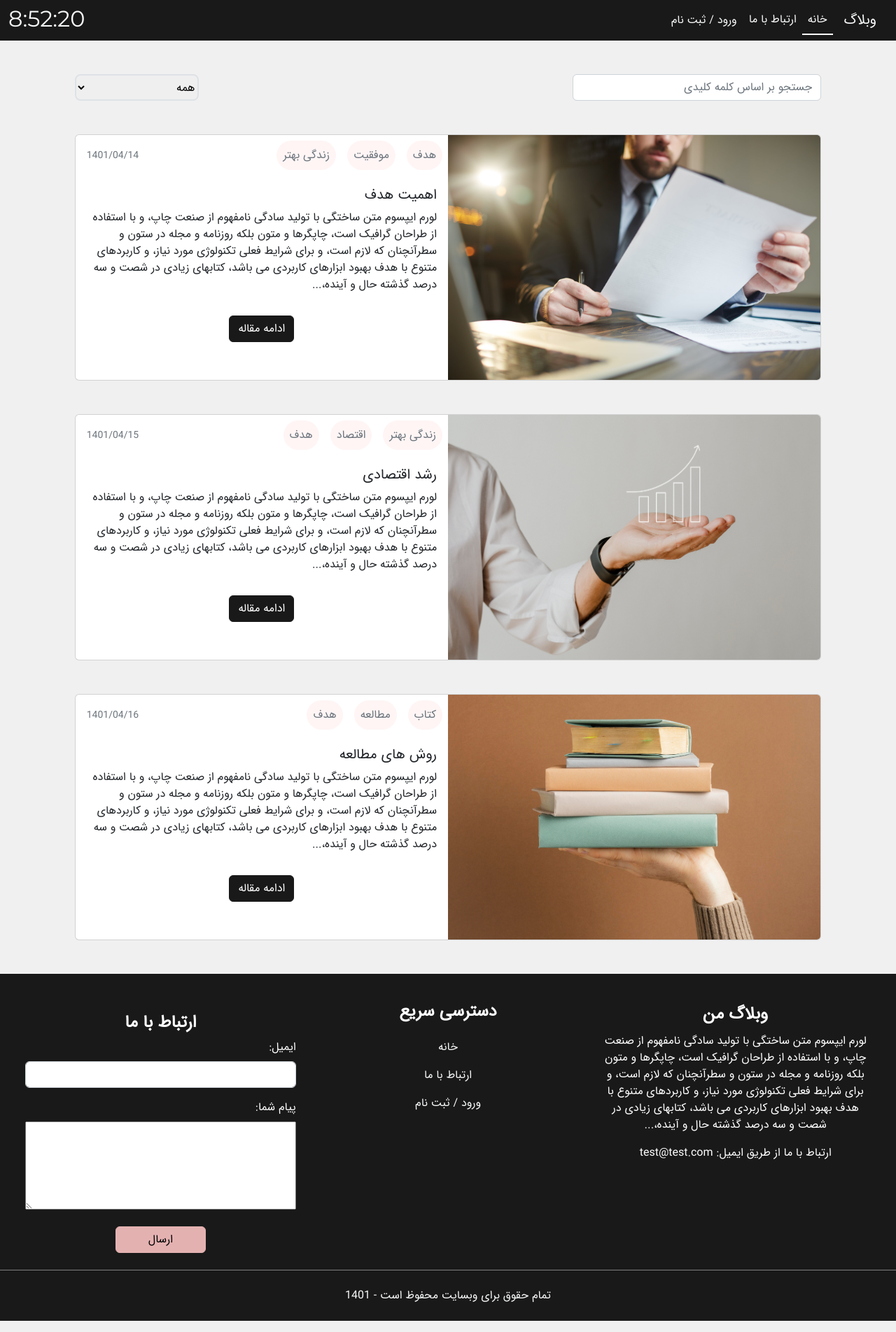
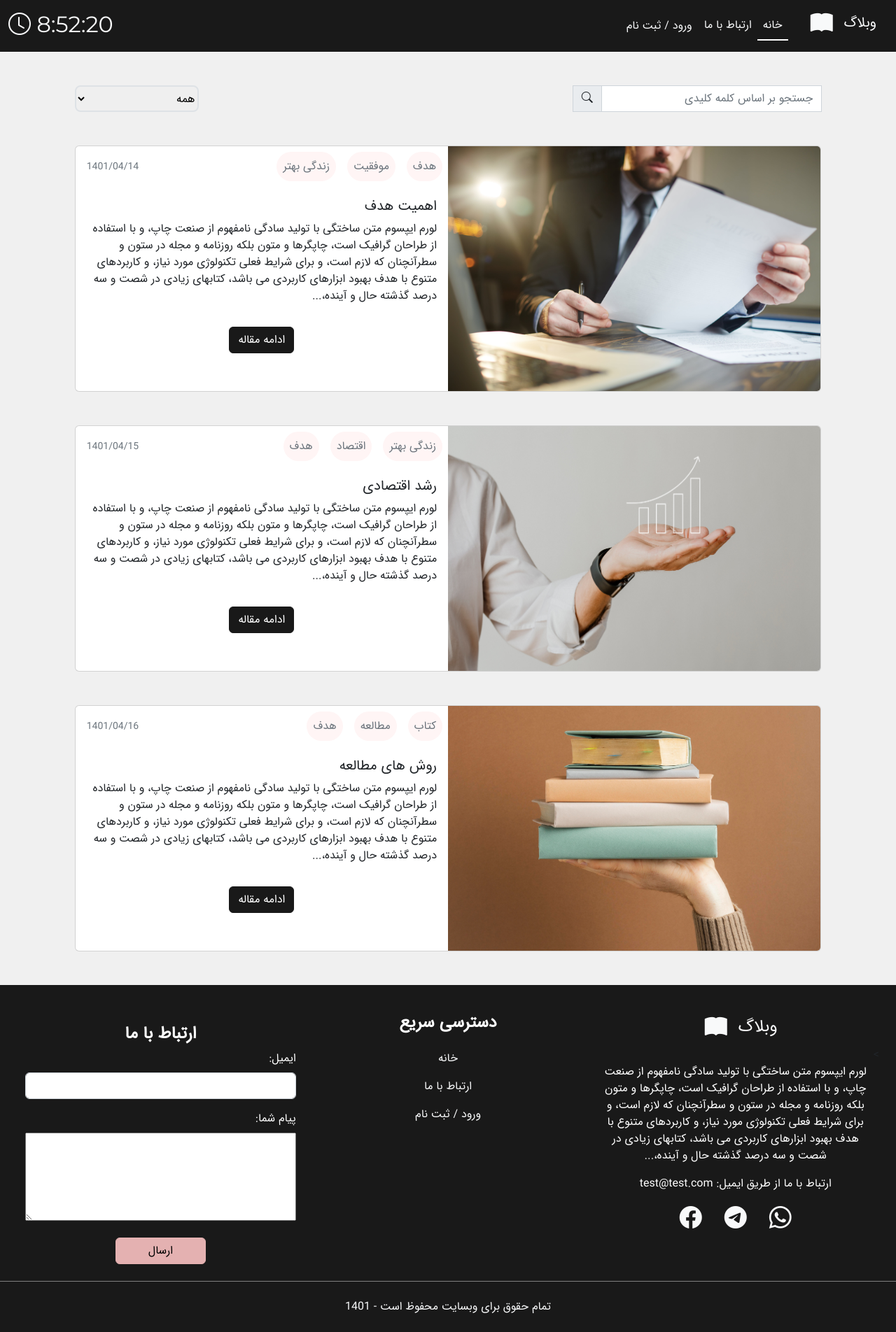
Before and after one commit to AliKarimNemati/weblog, a Vue app: page / in a window 1280 px wide. Shown: the whole page at 70% size. Built offline with nearby package versions, Linux system fonts and the light colour scheme.

Commit message:
icons added

```diff
--- a/public/index.html
+++ b/public/index.html
@@ -7,6 +7,7 @@
     <link rel="icon" href="<%= BASE_URL %>favicon.ico">
     <link rel="stylesheet" href="/css/bootstrap.rtl.min.css">
     <link rel="stylesheet" href="css/main.min.css">
+    <link rel="stylesheet" href="https://cdn.jsdelivr.net/npm/bootstrap-icons@1.9.1/font/bootstrap-icons.css">
     <title><%= htmlWebpackPlugin.options.title %></title>
   </head>
   <body>
--- a/src/App.vue
+++ b/src/App.vue
@@ -4,7 +4,6 @@
   <Navbar />
   <router-view />
   <Footer />
-
 </template>
 
 <script>
--- a/src/components/Clock.vue
+++ b/src/components/Clock.vue
@@ -1,5 +1,6 @@
 <template>
-  <h2 class="clock text-light m-0">{{ clock }}</h2>
+  <h2 class="clock text-light m-0">{{ clock }} <i class="bi bi-clock"></i>
+</h2>
 </template>
 
 <script>
--- a/src/components/Footer.vue
+++ b/src/components/Footer.vue
@@ -4,9 +4,18 @@
       <div class="col-md-4 col-12">
         <div class="row">
           <router-link
-            class="text-decoration-none fw-bold fs-4 text-white text-center mb-2"
+            class="
+              navbar-brand
+              link-light
+              d-flex
+              align-items-center
+              justify-content-center
+            "
             to="/"
-            >وبلاگ من</router-link
+          >
+            <p class="fs-4 mb-2">وبلاگ</p>
+            <i class="bi bi-book-fill fs-2 ms-3"></i>
+          </router-link>
           >
         </div>
         <div>
@@ -23,6 +32,11 @@
               >test@test.com
             </a>
           </p>
+          <div class="text-center">
+            <a href="#"><i class="bi bi-whatsapp fs-2 link-light ms-3"></i></a>
+            <a href="#"><i class="bi bi-telegram fs-2 link-light ms-3"></i></a>
+            <a href="#"><i class="bi bi-facebook fs-2 link-light ms-3"></i></a>
+          </div>
         </div>
       </div>
       <div class="col-md-4 col-12 text-center">
@@ -50,7 +64,9 @@
         </nav>
       </div>
       <div class="col-md-4 col-12">
-        <h4 class="fw-bold fs-4 text-white text-center mb-2 mt-3">ارتباط با ما</h4>
+        <h4 class="fw-bold fs-4 text-white text-center mb-2 mt-3">
+          ارتباط با ما
+        </h4>
         <form id="contact-us" @submit.prevent="handleSubmit">
           <div
             class="
--- a/src/components/LoginRegister.vue
+++ b/src/components/LoginRegister.vue
@@ -63,6 +63,9 @@
                   required
                   v-model="lUserName"
                 />
+                <span class="input-group-text" id="addon-wrapping"
+                  ><i class="bi bi-person-fill"></i>
+                </span>
               </div>
               <div class="input-group mb-3" dir="ltr">
                 <input
@@ -75,6 +78,9 @@
                   required
                   v-model="lPassword"
                 />
+                <span class="input-group-text" id="addon-wrapping">
+                  <i class="bi bi-lock-fill"></i>
+                </span>
               </div>
               <button
                 type="submit"
@@ -125,6 +131,9 @@
                   v-model="rEmail"
                   required
                 />
+                <span class="input-group-text" id="addon-wrapping">
+                  <i class="bi bi-envelope-fill"></i>
+                </span>
               </div>
               <div class="input-group mb-3 mt-3" dir="ltr">
                 <input
@@ -137,6 +146,9 @@
                   v-model="rUserName"
                   required
                 />
+                <span class="input-group-text" id="addon-wrapping">
+                  <i class="bi bi-person-fill"></i>
+                </span>
               </div>
               <div class="input-group mb-3" dir="ltr">
                 <input
@@ -149,6 +161,9 @@
                   v-model="rPassword"
                   required
                 />
+                <span class="input-group-text" id="addon-wrapping">
+                  <i class="bi bi-lock-fill"></i>
+                </span>
               </div>
 
               <button
@@ -190,7 +205,7 @@ export default {
     handleLogin() {
       this.lPassword = "";
       this.lUserName = "";
-      this.$router.push({name: 'home'})
+      this.$router.push({ name: "home" });
     },
   },
 };
--- a/src/components/Navbar.vue
+++ b/src/components/Navbar.vue
@@ -1,7 +1,10 @@
 <template>
   <nav class="navbar navbar-expand-lg navbar-light bg-primary" dir="rtl">
     <div class="container-fluid">
-      <router-link class="navbar-brand link-light" to="/">وبلاگ</router-link>
+      <router-link class="navbar-brand link-light d-flex align-items-center justify-content-between" to="/">
+        <p class="mb-2">وبلاگ</p>
+        <i class="bi bi-book-fill fs-2 ms-3"></i>
+      </router-link>
       <button
         class="navbar-toggler bg-lightBrown m-2"
         type="button"
@@ -38,38 +41,16 @@
                 class="btn p-2 text-light"
                 data-bs-toggle="modal"
                 data-bs-target="#login_register"
-                >ورود / ثبت نام</button
               >
+                ورود / ثبت نام
+              </button>
             </li>
-
-            <!-- <li class="nav-item dropdown">
-              <a
-                class="nav-link dropdown-toggle link-light"
-                href="#"
-                id="navbarDropdown"
-                role="button"
-                data-bs-toggle="dropdown"
-                aria-expanded="false"
-              >
-                مقاله ها
-              </a>
-              <ul class="dropdown-menu" aria-labelledby="navbarDropdown">
-                <li><a class="dropdown-item text-center" href="#">علمی</a></li>
-                <li>
-                  <a class="dropdown-item text-center" href="#">برنامه نویسی</a>
-                </li>
-                <li>
-                  <a class="dropdown-item text-center" href="#">محیط زیست</a>
-                </li>
-              </ul>
-            </li> -->
           </ul>
-            <Clock />
+          <Clock />
         </div>
       </div>
     </div>
   </nav>
-
 
   <ContactUs
     class="modal fade"
@@ -81,7 +62,7 @@
     aria-hidden="true"
   />
 
-    <LoginRegister
+  <LoginRegister
     class="modal fade"
     id="login_register"
     data-bs-backdrop="static"
@@ -107,6 +88,6 @@ a {
 }
 
 .nav-link.router-link-exact-active {
-  border-bottom: 2px solid white ;
+  border-bottom: 2px solid white;
 }
 </style>
--- a/src/components/SearchBox.vue
+++ b/src/components/SearchBox.vue
@@ -1,7 +1,11 @@
 <template>
   <form @submit.prevent="handleSubmit" class="col-md-4 col-12 mt-3 mt-md-0">
+    <div class="input-group w-100 m-0">
+      <button type="submit" class="input-group-text" id="basic-addon1"
+        ><i class="bi bi-search"></i>
+      </button>
       <input
-      class="form-control w-100"
+        class="form-control"
         type="search"
         placeholder="جستجو بر اساس کلمه کلیدی"
         aria-label="Search"
@@ -9,6 +13,7 @@
         dir="rtl"
         required
       />
+    </div>
   </form>
 
   <div
```
Lines whose indentation alone changed are shown as unchanged.
